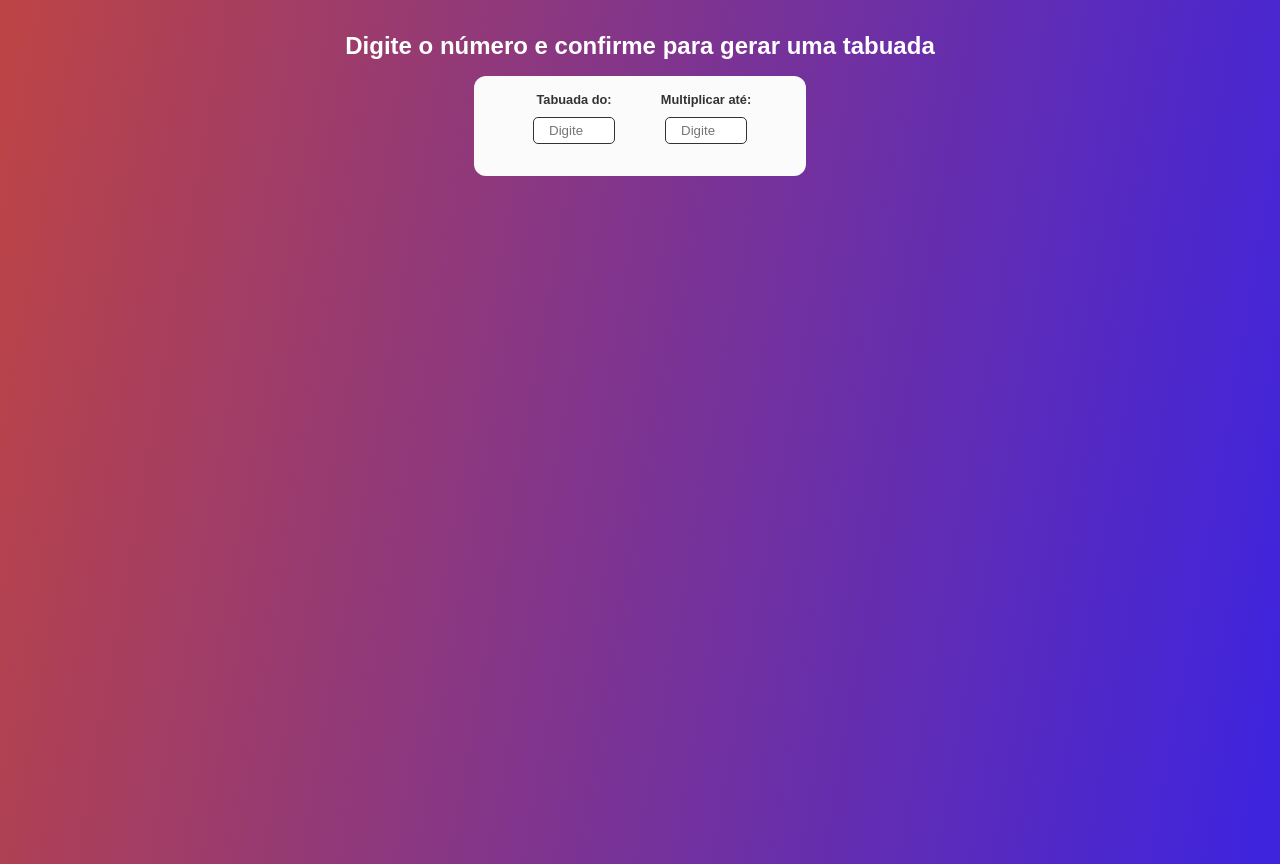
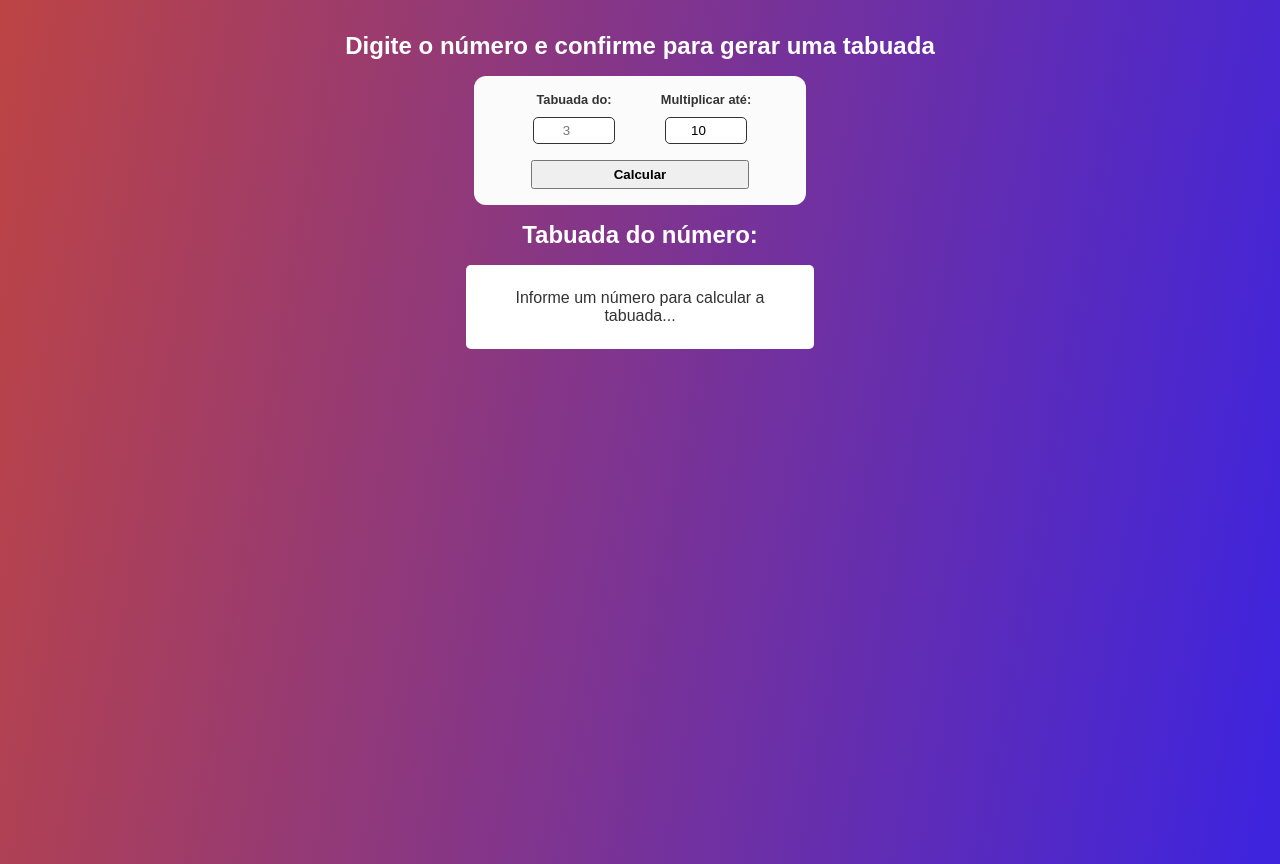
Before and after one commit to joaolucasalves010/Tabuada-JS, a plain HTML site: page index.html in a window 1280 px wide. Drawn offline with Linux system fonts and the light colour scheme.

Commit message:
Estilizando Table

```diff
--- a/index.html
+++ b/index.html
@@ -12,12 +12,19 @@
     <form id="multiplication-form">
         <div class="form-control">
             <label for="number">Tabuada do:</label>
-            <input type="number" name="number" placeholder="Digite um número">
+            <input type="number" name="number" placeholder="3">
         </div>
         <div class="form-control">
             <label for="multiplication">Multiplicar até:</label>
-            <input type="number" name="multiplication" placeholder="Digite um número">
+            <input type="number" name="multiplication" value="10">
         </div>
+        <input type="submit" value="Calcular">
     </form>
+    <div id="mutiplicarion-table">
+        <h2 id="multiplication-title">Tabuada do número: <span></span></h2>
+        <div id="multiplication-operations">
+            <p>Informe um número para calcular a tabuada...</p>
+        </div>
+    </div>
 </body>
 </html>
--- a/style.css
+++ b/style.css
@@ -58,3 +58,32 @@ input[type="submit"] {
     width: 218px;
     font-weight: bold;
 }
+
+#multiplication-operations {
+    display: flex;
+    flex-direction: column;
+    align-items: center;
+    max-width: 300px;
+    margin: 1rem auto;
+    background-color: #fff;
+    border-radius: 5px;
+    color: #333;
+    padding: 1.5rem;
+}
+
+#multiplication-operations .row{
+    display: flex;
+    justify-content: center;
+    border: 1px solid #ccc;
+    border-bottom: none;
+    padding: 0.5rem;
+    width: 150px;
+}
+
+#multiplication-operations .row:last-child {
+    border-bottom: 1px solid #ccc;
+}
+
+#multiplication-operations .result {
+    margin-left: 0.4rem;
+}
```
